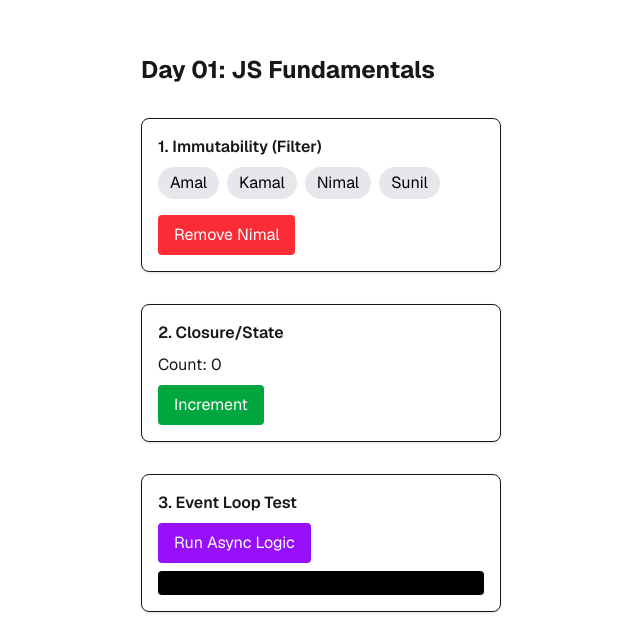
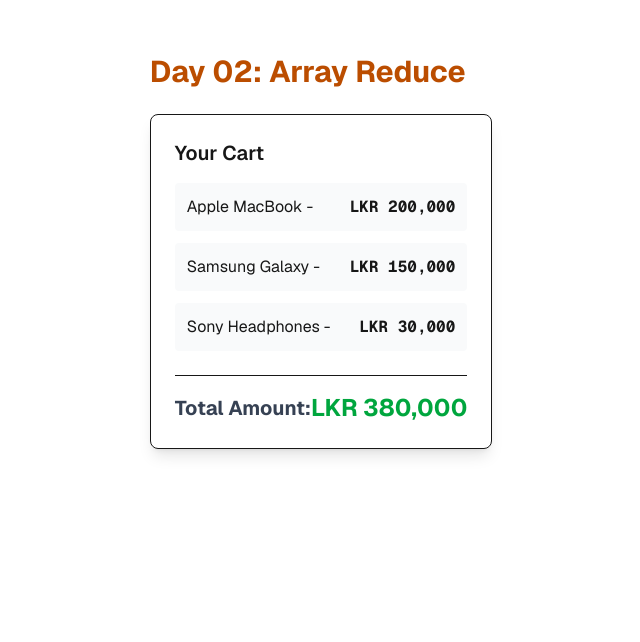
Before and after one commit to iratnayak/js-mastery-drills, a Next.js app: page / in a window 1280 px wide. Shown: the part 114-756 px from the top of the page, without its empty margins (319-959 px from the left). Built offline with nearby package versions, Linux system fonts and the light colour scheme.

Commit message:
feat Array Reduce Task Day-2

```diff
--- /dev/null
+++ b/src/app/day-02/page.tsx
@@ -0,0 +1,49 @@
+"use client";
+import React, { useState } from "react";
+
+function DayTow() {
+  const [cart, setCart] = useState([
+    { id: 1, name: "Apple MacBook", price: 200000 },
+    { id: 2, name: "Samsung Galaxy", price: 150000 },
+    { id: 3, name: "Sony Headphones", price: 30000 },
+  ]);
+
+  // Using Reduce to Calculate Total
+  const calculateTotal = () => {
+    return cart.reduce((acc, item) => {
+      return acc + item.price;
+    }, 0);
+  };
+  return (
+    <div className="p-10 font-sans max-w-2xl mx-auto">
+      <h1 className="text-3xl font-bold text-amber-700 mb-6">
+        Day 02: Array Reduce
+      </h1>
+      <div className="border p-6 rounded-lg shadow-lg bg-white">
+        <h2 className="text-xl font-semibold mb-4">Your Cart</h2>
+        <div className="space-y-3 mb-6">
+          {cart.map((item) => (
+            <div
+              key={item.id}
+              className="flex justify-between p-3 bg-gray-50 rounded"
+            >
+              <span>{item.name} - </span>
+              <span className="font-mono font-bold">
+                LKR {item.price.toLocaleString()}
+              </span>
+            </div>
+          ))}
+        </div>
+
+        <div className="flex justify-between items-center border-t pt-4">
+          <span className="text-xl font-bold text-gray-700">Total Amount:</span>
+          <span className="text-2xl font-bold text-green-600">
+            LKR {calculateTotal().toLocaleString()}
+          </span>
+        </div>
+      </div>
+    </div>
+  );
+}
+
+export default DayTow;
--- a/src/app/page.tsx
+++ b/src/app/page.tsx
@@ -1,11 +1,10 @@
-import Image from "next/image";
-import DayOne from "./day-01/page";
+import DayTow from "./day-02/page";
 
 export default function Home() {
   return (
     <div className="flex min-h-screen items-center justify-center bg-zinc-50 font-sans dark:bg-black">
       <main className="flex min-h-screen w-full max-w-3xl flex-col items-center justify-between py-32 px-16 bg-white dark:bg-black sm:items-start">
-        <DayOne/>
+        <DayTow />
       </main>
     </div>
   );
```
